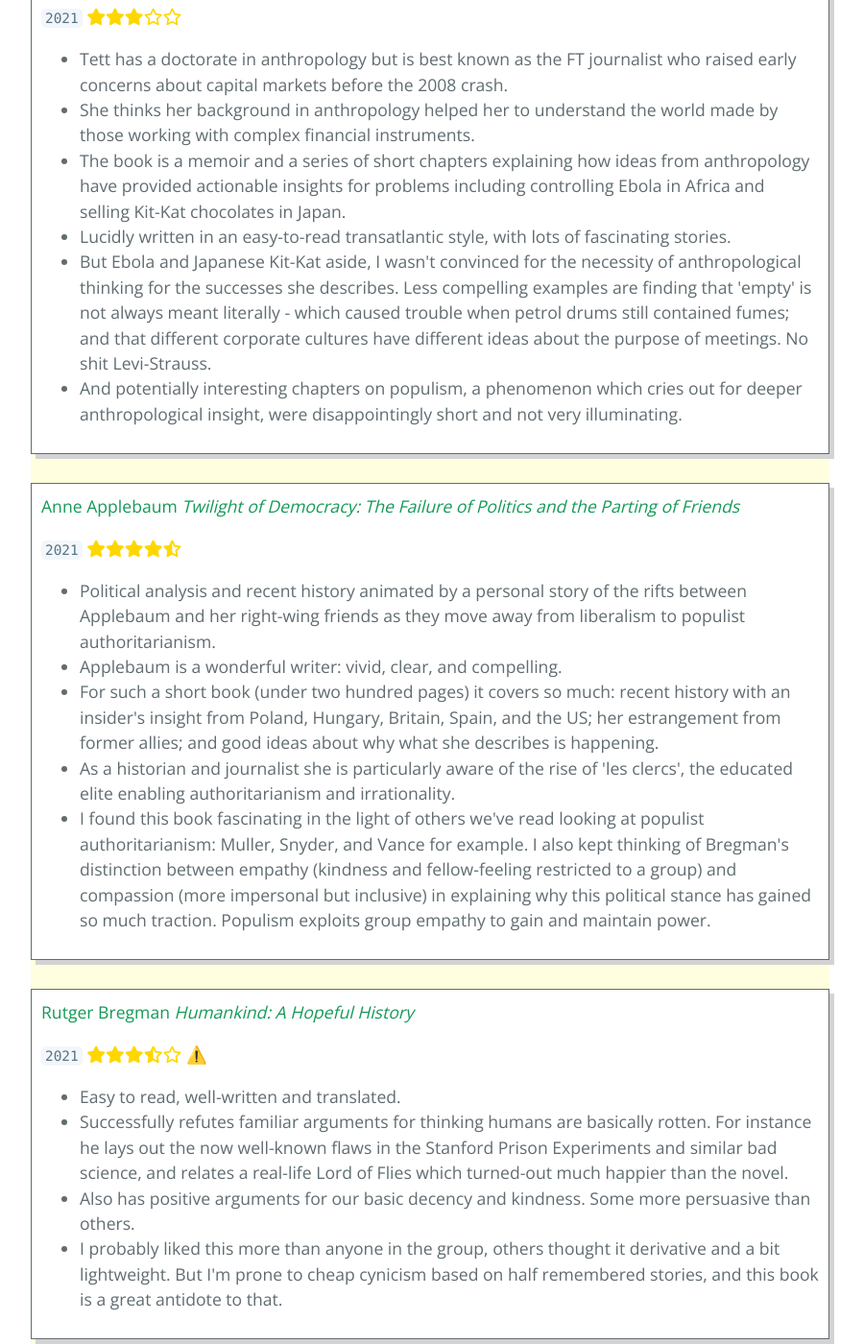
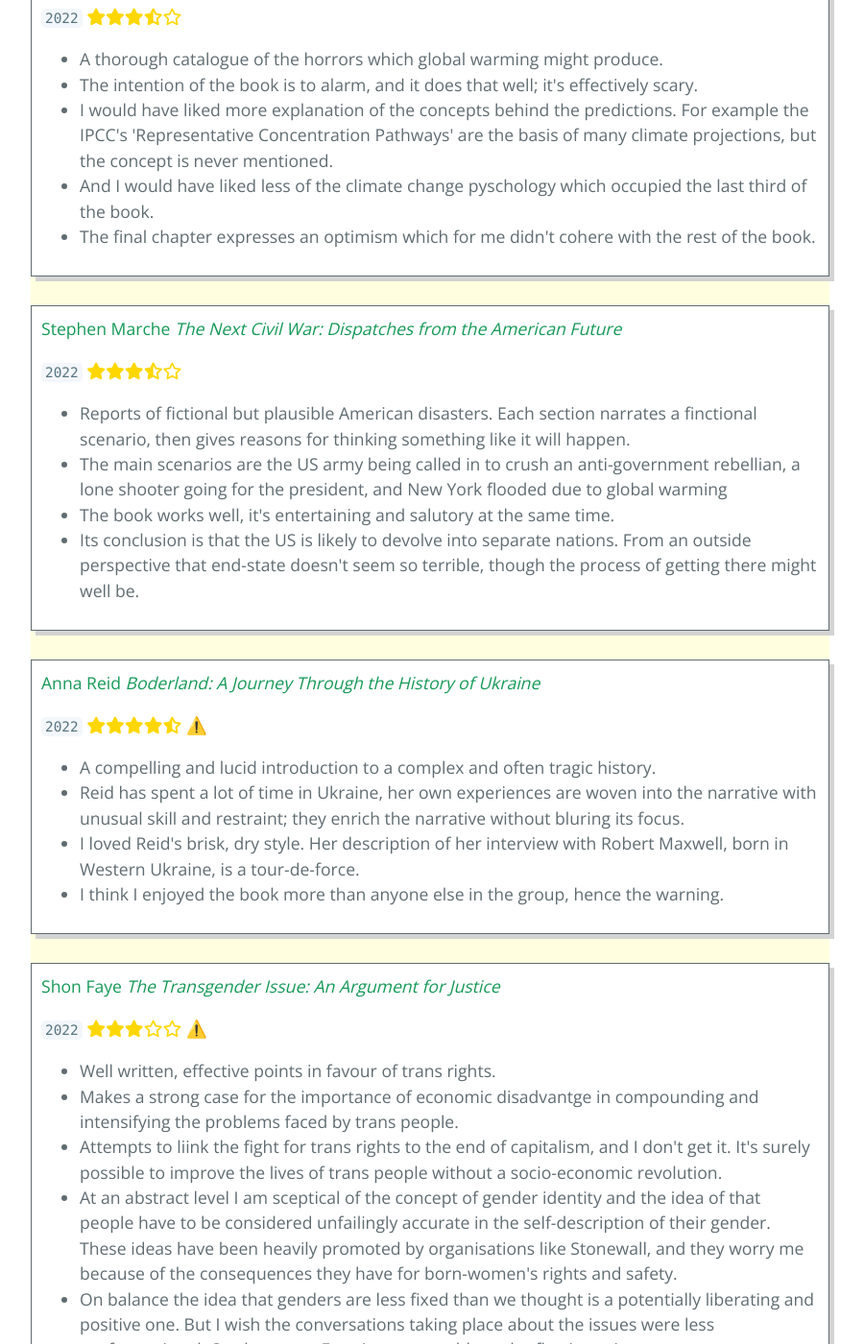
Before and after one commit to DavidPickles/jottings-pub, a Jekyll site: the page built from booklist.html, in a window 1280 px wide and 1400 px high, scrolled down 843 px. Shown: the whole window at 96% size, without its empty margins (192-1092 px from the left). Built offline with Jekyll 4.4.1, drawn with Linux system fonts in a browser that asks for light colours; nearby versions of some CDN libraries; emoji names are drawn with the system emoji font; some of the changed text lies outside the part shown.

Commit message:
new book record

```diff
--- a/_data/books.yml
+++ b/_data/books.yml
@@ -10,6 +10,62 @@ intro: |+
 
   It is interesting which books I remembered and which I didn't. Some from even the earliest years are still quite vivid. Others, even some from not long ago, are blanks. I've tried to be straight about what I can remember and what I can't, but memory, mine anyway, sometimes plays strange games.
 books:
+  - title: "The Uninhabitable Earth: A Story of the Future"
+    author: "David Wallace-Wells"
+    remarks:
+      - "A thorough catalogue of the horrors which global warming might produce."
+      - "The intention of the book is to alarm, and it does that well; it's effectively scary."
+      - "I would have liked more explanation of the concepts behind the predictions. For example the IPCC's 'Representative Concentration Pathways' are the basis of many climate projections, but the concept is never mentioned."
+      - "And I would have liked less of the climate change pyschology which occupied the last third of the book."
+      - "The final chapter expresses an optimism which for me didn't cohere with the rest of the book."
+    rating: 7
+    meeting_date: "2022"
+    sort_keys:
+      author: Wallace-Wells, David
+      title: "TThe Uninhabitable Earth: A Story of the Future"
+      date: "2022"
+  - title: "The Next Civil War: Dispatches from the American Future"
+    author: "Stephen Marche"
+    remarks:
+      - "Reports of fictional but plausible American disasters. Each section narrates a finctional scenario,  then gives reasons for thinking something like it will happen."
+      - "The main scenarios are the US army being called in to crush an anti-government rebellian, a lone shooter going for the president, and New York flooded due to global warming"
+      - "The book works well, it's entertaining and salutory at the same time."
+      - "Its conclusion is that the US is likely to devolve into separate nations. From an outside perspective that end-state doesn't seem so terrible, though the process of getting there might well be."
+    rating: 7
+    meeting_date: "2022"
+    sort_keys:
+      author: Marche, Stephen
+      title: "The Next Civil War: Dispatches from the American Future"
+      date: "2022"
+  - title: "Boderland: A Journey Through the History of Ukraine"
+    author: "Anna Reid"
+    remarks:
+       - "A compelling and lucid introduction to a complex and often tragic history."
+       - "Reid has spent a lot of time in Ukraine, her own experiences are woven  into the narrative with unusual skill and restraint; they enrich the narrative without bluring its focus."
+       - "I loved Reid's brisk, dry style. Her description of her interview with Robert Maxwell, born in Western Ukraine, is a tour-de-force."
+       - "I think I enjoyed the book more than anyone else in the group, hence the warning."
+    rating: 9
+    rating_warning: true
+    meeting_date: "2022"
+    sort_keys:
+      author: Reid, Anna
+      title: "Boderland: A Journey Through the History of Ukraine"
+      date: "2022"
+  - title: "The Transgender Issue: An Argument for Justice"
+    author: "Shon Faye"
+    remarks:
+       - "Well written, effective points in favour of trans rights."
+       - "Makes a strong case for the importance of economic disadvantge in compounding and intensifying the problems faced by trans people. "
+       - "Attempts to liink the fight for trans rights to the end of capitalism, and I don't get it. It's surely possible to improve the lives of trans people without a socio-economic revolution."
+       - "At an abstract level I am sceptical of the concept of gender identity and the idea of that people have to be considered unfailingly accurate in the self-description of their gender. These ideas have been heavily promoted by organisations like Stonewall, and they worry me because of the consequences they have for born-women's rights and safety."
+       - "On balance the idea that genders are less fixed than we thought is a potentially liberating and positive one. But I wish the conversations taking place about the issues were less confrontational. On that score Faye is a reasonable and reflective voice."
+    rating: 6
+    rating_warning: true
+    meeting_date: "2022"
+    sort_keys:
+      author: Shon, Faye
+      title: "Transgender Issue: An Argument for Justice"
+      date: "2022"
   - title: "Anthro-Vision: How Anthropology Can Explain Business and Life"
     author: "Gillian Tett"
     remarks:
@@ -17,7 +73,7 @@ books:
       - "She thinks her background in anthropology helped her to understand the world made by those working with complex financial instruments."
       - "The book is a memoir and a series of short chapters explaining how ideas from anthropology have provided actionable insights for problems including controlling Ebola in Africa and selling Kit-Kat chocolates in Japan."
       - "Lucidly written in an easy-to-read transatlantic style, with lots of fascinating stories."
-      - "But Ebola and Japanese Kit-Kat aside, I wasn't convinced for the necessity of anthropological thinking for the successes she describes. Less compelling examples are finding that 'empty' is not always meant literally - which caused trouble when petrol drums still contained fumes; and that different corporate cultures have different ideas about the purpose of meetings. No shit Levi-Strauss."
+      - "But Ebola and Japanese Kit-Kat aside, I wasn't convinced for the necessity of anthropological thinking to the successes she describes. Less compelling examples are finding that 'empty' is not always meant literally - which caused trouble when petrol drums still contained fumes; and that different corporate cultures have different ideas about the purpose of meetings. No shit Levi-Strauss."
       - "And potentially interesting chapters on populism, a phenomenon which cries out for deeper anthropological insight, were disappointingly short and not very illuminating."
     rating: 6
     rating_warning: false
```
Also changed, not shown: Gemfile.lock.
